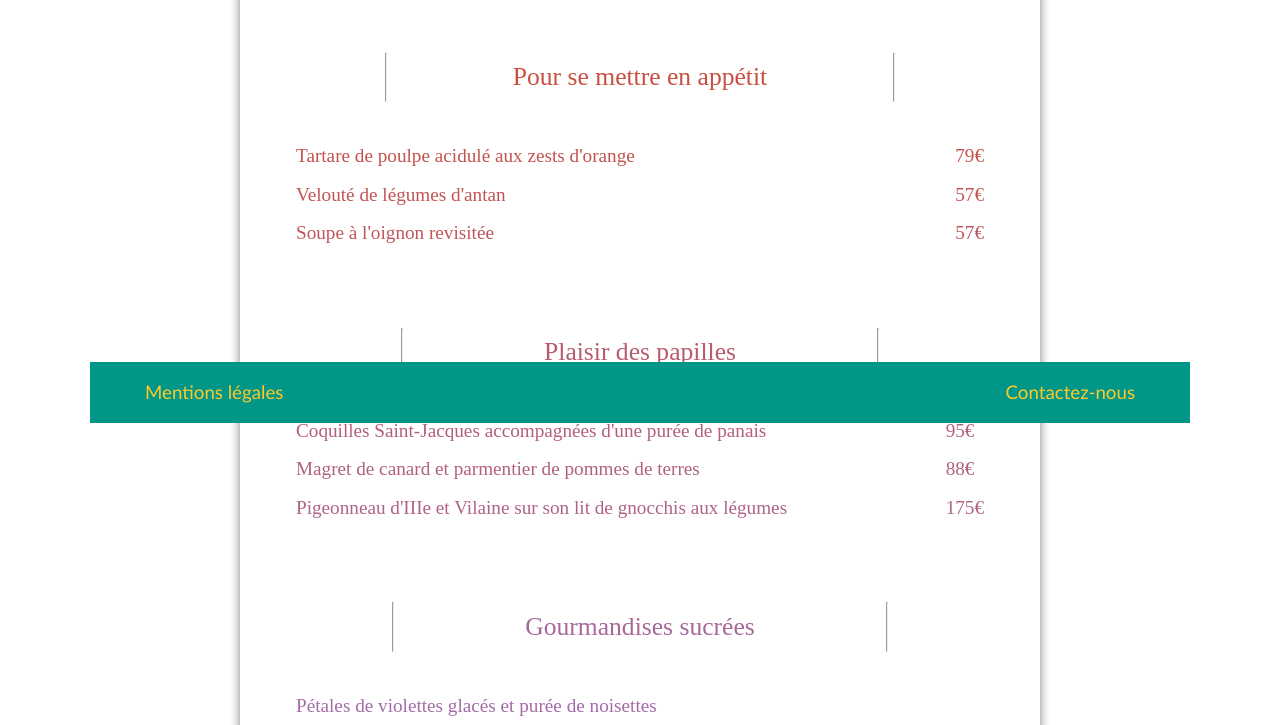
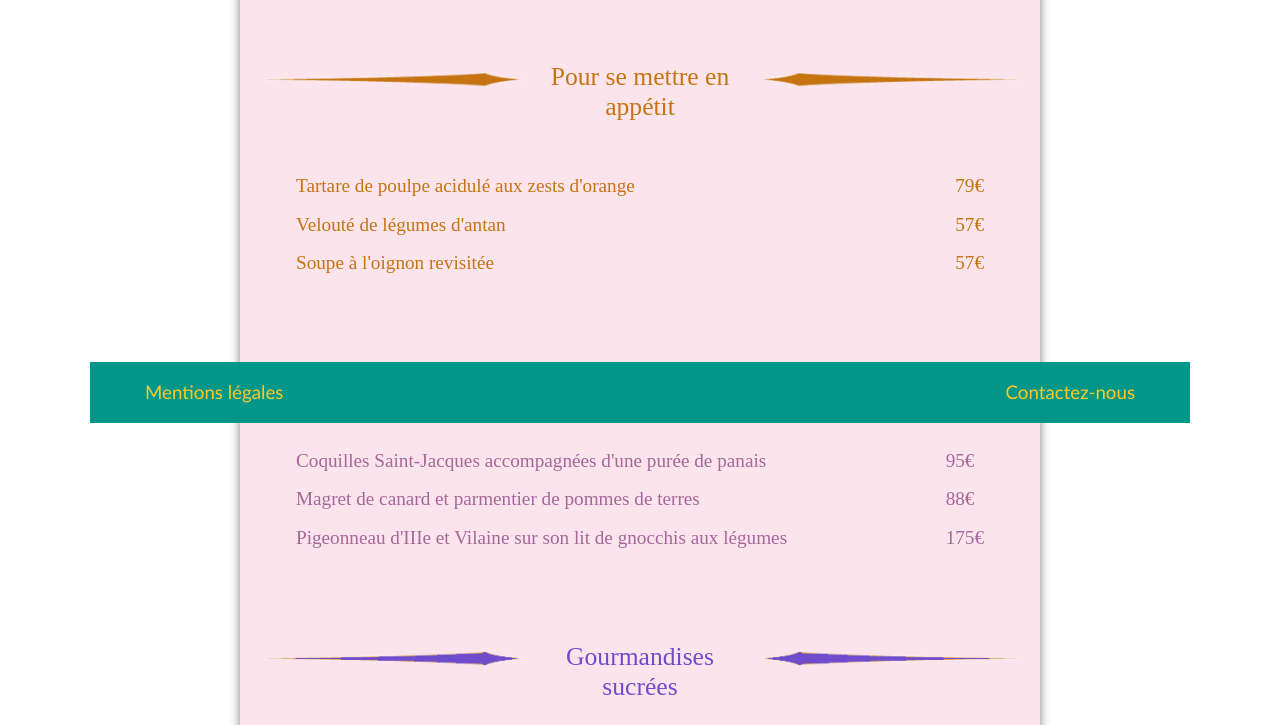
Before and after one commit to YansYansYans/ProjetFood, a plain HTML site: page chic.html in a window 1280 px wide. Shown: the part 377-1102 px from the top of the page. Drawn offline with Linux system fonts and the light colour scheme.

Commit message:
Design Final Page Chic

```diff
--- a/chic.html
+++ b/chic.html
@@ -41,9 +41,9 @@
 <div id="blockchic">
 	 <section class="block1">
 	 	<div class="titre1">
-	 		<hr>
+	 		<img src="img/m3ga.png">
 	 		<h3>Pour se mettre en appétit</h3>
-	 		<hr>
+	 		<img src="img/m3ra.png">
 	 	</div>
 	 	<div class="description1">
 	 		<div class="desleft">
@@ -68,9 +68,9 @@
 	 </section>
 	  <section class="block2">
 	 	<div class="titre2">
-	 		<hr>
+	 		<img src="img/m3gb.png">
 	 		<h3>Plaisir des papilles</h3>
-	 		<hr>
+	 		<img src="img/m3rb.png">
 	 	</div>
 	 	<div class="description2">
 	 		<div class="desleft">
@@ -95,9 +95,9 @@
 	 </section>
 	 <section class="block3">
 	 	<div class="titre3">
-	 		<hr>
+	 		<img src="img/m3gc.png">
 	 		<h3>Gourmandises sucrées</h3>
-	 		<hr>
+	 		<img src="img/m3rc.png">
 	 	</div>
 	 	<div class="description3">
 	 		<div class="desleft">
--- a/css/style.css
+++ b/css/style.css
@@ -251,7 +251,6 @@ footer h3:hover {
 	margin-left: 2.5%;
 	margin-right: 2.5%;
 	margin-top: 5%;
-
 }
 
 
@@ -311,9 +310,6 @@ footer h3:hover {
 .chic {
 	font-family: Berlin Sans FB;
 	font-weight: normal;
-	background: -webkit-linear-gradient(90deg,  #9575CD 0% -0%, #D84315);
-    -webkit-text-fill-color: transparent;
-    -webkit-background-clip: text;
 }
 .chic h3 {
 	font-family: Berlin Sans FB;
@@ -323,14 +319,39 @@ footer h3:hover {
 .chic .titre h2 {
 	font-family: Berlin Sans FB;
 	font-weight: normal;
-	background: -webkit-linear-gradient(0deg,  #9575CD 0% -0%, #D84315);
+	background: -webkit-linear-gradient(0deg, #D84315 0% -0%, #9575CD);
     -webkit-text-fill-color: transparent;
     -webkit-background-clip: text;
+    font-size: 1.5em;
+}
+.chic .titre1 {
+	color: rgb(198,116,18);
+}
+.chic .titre2 {
+	color: rgb(165,103,153);
+}
+.chic .titre3 {
+	color: rgb(110,76,204);
 }
 .chic p {
 	line-height: 2;
 	font-size: 1.2em;
 }
+.chic .description1 {
+	color: rgb(198,116,18);
+}
+.chic .description2 {
+	color: rgb(165,103,153);
+}
+.chic .description3 {
+	color: rgb(110,76,204);
+}
+.chic img {
+	width: 35%;
+	height: 10%;
+	margin-top: 2.5%;
+}
+
 
 
 .palette p {
```
Also changed, not shown: img/Capture.PNG (added), img/m3ga.PNG (added), img/m3gb.png (added), img/m3gc.png (added), img/m3ra.png (added), img/m3rb.png (added), img/m3rc.png (added).
